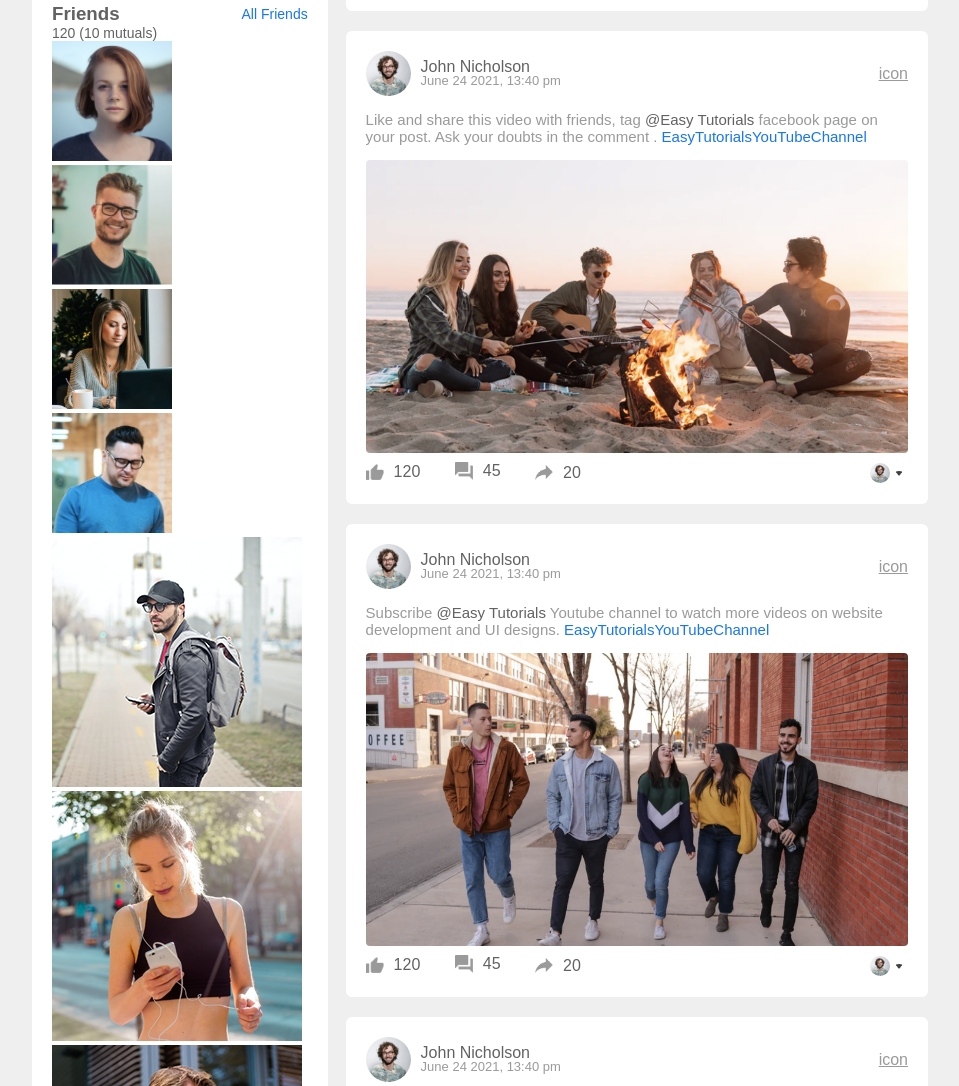
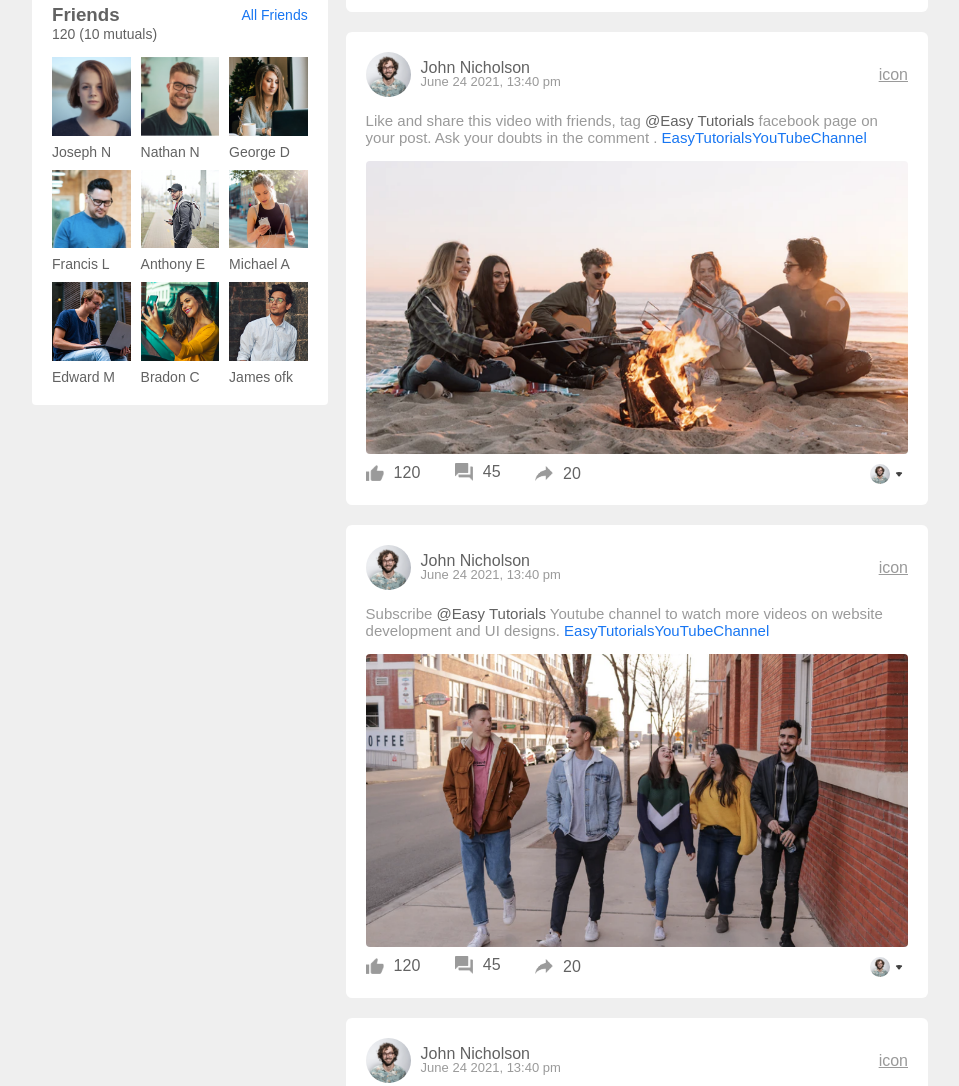
Before and after one commit to samuel12-dot/facebookclone, a plain HTML site: page profile.html in a window 1280 px wide. Shown: the part 1591-2677 px from the top of the page, without its empty margins (160-1119 px from the left). Drawn offline with Linux system fonts and the light colour scheme.

Commit message:
feat: work on profile page

```diff
--- a/profile.html
+++ b/profile.html
@@ -13,7 +13,9 @@
 
     <nav>
         <div class="nav-left">
-            <img src="./images/logo.png" alt="" class="logo">
+            <a href="./index.html">
+                <img src="./images/logo.png" alt="" class="logo">
+            </a>
             <ul>
                 <li><img src="./images/notification.png" alt=""></li>
                 <li><img src="./images/inbox.png" alt=""></li>
@@ -41,7 +43,7 @@
                     <img src="./images/profile-pic.png" alt="">
                     <div>
                         <p>John Nicholson</p>
-                        <a href="#">See your profile</a>
+                        <a href="./profile.html">See your profile</a>
                     </div>
                 </div>
                 <hr>
@@ -141,15 +143,33 @@
                     <p>120 (10 mutuals)</p>
 
                     <div class="friends-box">
-                        <div><img src="./images/member-1.png" alt=""></div>
-                        <div><img src="./images/member-2.png" alt=""></div>
-                        <div><img src="./images/member-3.png" alt=""></div>
-                        <div><img src="./images/member-4.png" alt=""></div>
-                        <div><img src="./images/member-5.png" alt=""></div>
-                        <div><img src="./images/member-6.png" alt=""></div>
-                        <div><img src="./images/member-7.png" alt=""></div>
-                        <div><img src="./images/member-8.png" alt=""></div>
-                        <div><img src="./images/member-9.png" alt=""></div>
+                        <div><img src="./images/member-1.png" alt="">
+                            <p>Joseph N</p>
+                        </div>
+                        <div><img src="./images/member-2.png" alt="">
+                            <p>Nathan N</p>
+                        </div>
+                        <div><img src="./images/member-3.png" alt="">
+                            <p>George D</p>
+                        </div>
+                        <div><img src="./images/member-4.png" alt="">
+                            <p>Francis L</p>
+                        </div>
+                        <div><img src="./images/member-5.png" alt="">
+                            <p>Anthony E</p>
+                        </div>
+                        <div><img src="./images/member-6.png" alt="">
+                            <p>Michael A</p>
+                        </div>
+                        <div><img src="./images/member-7.png" alt="">
+                            <p>Edward M</p>
+                        </div>
+                        <div><img src="./images/member-8.png" alt="">
+                            <p>Bradon C</p>
+                        </div>
+                        <div><img src="./images/member-9.png" alt="">
+                            <p>James ofk</p>
+                        </div>
                     </div>
                 </div>
             </div>
--- a/style.css
+++ b/style.css
@@ -565,11 +565,13 @@ nav {
     padding: 20px 15%;
     color: #626262;
 }
+
 .cover-img {
     width: 100%;
     border-radius: 6px;
     margin-block-end: 14px;
 }
+
 .profile-details {
     background: var(--bg-color);
     padding: 20px;
@@ -578,27 +580,33 @@ nav {
     align-items: flex-start;
     justify-content: space-between;
 }
+
 .pd-row {
     display: flex;
     align-items: flex-start;
 }
+
 .pd-image {
     width: 100px;
     margin-inline-end: 20px;
     border-radius: 6px;
 }
+
 .pd-row div h3 {
     font-size: 25px;
     font-weight: 600;
 }
+
 .pd-row div p {
     font-size: 13px;
 }
+
 .pd-row div img {
     width: 25px;
     border-radius: 50%;
     margin-block-start: 12px;
 }
+
 .pd-right button {
     background: #1876f2;
     border: 0;
@@ -611,17 +619,21 @@ nav {
     margin-inline-start: 10px;
     cursor: pointer;
 }
+
 .pd-right button img {
     height: 15px;
     margin-inline-end: 10px;
 }
+
 .pd-right button:first-child {
     background: #e4e6eb;
     color: #000;
 }
+
 .pd-right {
     text-align: right;
 }
+
 .pd-right a {
     background: #e4e6eb;
     border-radius: 3px;
@@ -629,45 +641,55 @@ nav {
     display: inline-flex;
     margin-block-start: 30px;
 }
+
 .pd-right a img {
     width: 20px;
 }
+
 .profile-info {
     display: flex;
     align-items: flex-start;
     justify-content: space-between;
     margin-block-start: 20px;
 }
+
 .info-col {
     flex-basis: 33%;
 }
+
 .post-col {
     flex-basis: 65%;
 }
+
 .profile-intro {
-    background: var(--bg-color );
+    background: var(--bg-color);
     padding: 20px;
     margin-block-end: 20px;
     border-radius: 4px;
 }
+
 .profile-intro h3 {
     font-weight: 600;
 }
+
 .intro-text {
     text-align: center;
     margin: 10px 0;
     font-size: 15px;
 }
+
 .intro-text img {
     width: 15px;
     margin-block-end: -3px;
 }
+
 .profile-intro hr {
     border: 0;
     height: 1px;
     background: #ccc;
     margin: 24px 0;
 }
+
 .profile-intro ul li {
     list-style: none;
     font-size: 15px;
@@ -675,15 +697,18 @@ nav {
     display: flex;
     align-items: center;
 }
+
 .profile-intro ul li img {
     width: 26px;
     margin-inline-end: 10px;
 }
+
 .title-box {
     display: flex;
     align-items: center;
     justify-content: space-between;
 }
+
 .title-box a {
     text-decoration: none;
     color: #1876f2;
@@ -696,10 +721,39 @@ nav {
     grid-gap: 10px;
     margin-block-start: 15px;
 }
+
 .photo-box div img {
     width: 100%;
     cursor: pointer;
 }
+
 .profile-intro p {
     font-size: 14px;
 }
+
+.friends-box {
+    display: grid;
+    grid-template-columns: repeat(3, auto);
+    grid-gap: 10px;
+    margin-block-start: 15px;
+}
+.friends-box div img {
+    width: 100%;
+    cursor: pointer;
+    padding-block-end: 20px;
+}
+.friends-box div {
+    position: relative;
+}
+.friends-box p {
+    position: absolute;
+    bottom: 0;
+    left: 0;
+}
+
+/* Media query for home page */
+@media (max-width: 900px) {
+    .right-sidebar{
+        display: none;
+    }
+}
```
Also changed, not shown: index.html (+4 -2 lines).
